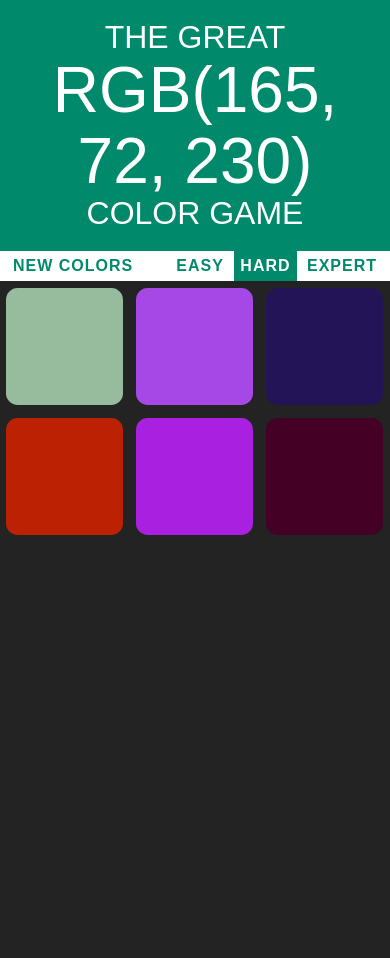
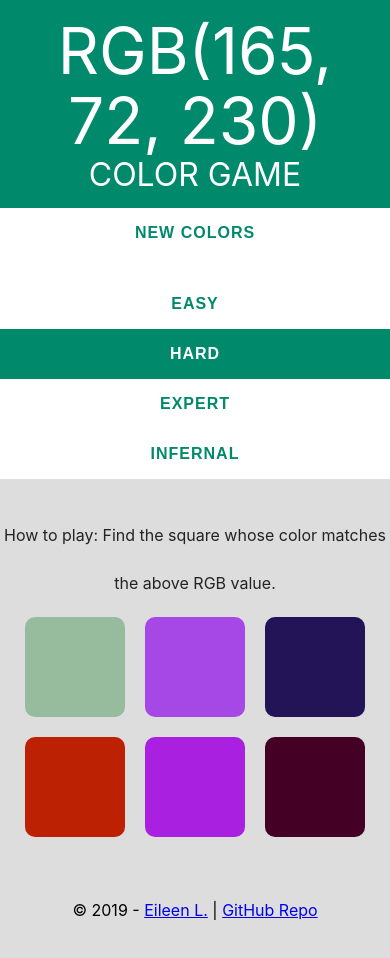
Before and after one commit to minteapixel/rgb-game, a plain HTML site: page index.html in a window 390 px wide. Before the commit the page ends 844 px from the top, so only its background shows below. Drawn offline with Linux system fonts and the light colour scheme.

Commit message:
Add infernal mode, made layout responsive

```diff
--- a/index.html
+++ b/index.html
@@ -2,27 +2,36 @@
 <html>
 <head>
 	<title>Color Game</title>
+	<meta charset="utf-8">
+  <meta name="viewport" content="width=device-width, initial-scale=1">
 	<link rel="stylesheet" type="text/css" href="styles.css">
 </head>
 <body>
-	<h1> The Great
-	<br>
+	<div class="root">
+		<div class="container container__header">
+			<h1>
 				<span id="colorDisplay">RGB</span>
 				<br>
-	Color Game</h1>
-
-<div id="stripe">
+				Color Game
+			</h1>
+		<div class="nav">
 				<button id="reset">New Colors</button>
 				<span>&nbsp; &nbsp; &nbsp;</span>
 				<button class="mode">Easy</button>
 				<button class="mode selected">Hard</button>
 				<button class="mode">Expert</button>
+				<button class="mode">Infernal</button>
+			</div>
 		</div>
 
-<div id="container">
-	<div id="message"></div>
 
-	<div id="container2">
+				<div class="container">
+					<div class="message">How to play: Find the square whose color matches the above RGB value.</div>
+					<div class="message message--red"></div>
+					<div class="grid">
+						<div class="square"></div>
+						<div class="square"></div>
+						<div class="square"></div>
 						<div class="square"></div>
 						<div class="square"></div>
 						<div class="square"></div>
@@ -33,7 +42,13 @@
 						<div class="square"></div>
 						<div class="square"></div>
 					</div>
+
+					<footer class="center"><p>&nbsp;</p><p>
+						&copy; 2019 - <a href="https://github.com/minteapixel/">Eileen L.</a> | <a href="https://github.com/minteapixel/rgb-game">GitHub Repo</a>
+					</p></footer>
 				</div>
+	</div>
+
 
 
 <script type="text/javascript" src="scripts.js"></script>
--- a/scripts.js
+++ b/scripts.js
@@ -2,11 +2,12 @@
 var colors = [];
 var numSquares = 6; // keeps track of difficulty and # of squares displayed on screen
 var pickedColor;
+var chances = 3; // keeps track of # of chances left
 
 //selectors
 var squares = document.querySelectorAll(".square");
 var colorDisplay = document.getElementById("colorDisplay");
-var messageDisplay = document.querySelector("#message");
+var messageDisplay = document.querySelector(".message--red");
 var h1 = document.querySelector("h1");
 var resetButton = document.querySelector("#reset");
 var modeButtons = document.querySelectorAll(".mode");
@@ -27,12 +28,12 @@ function setSquares() {
 			var clickedColor = this.style.backgroundColor;
 			console.log(clickedColor, pickedColor);
 			if(clickedColor === pickedColor) {
-				messageDisplay.textContent = "Correct!";
+				messageDisplay.textContent = "You got it!";
 				resetButton.textContent = "Play Again?"
 				h1.style.backgroundColor = clickedColor;
 				changeColors(clickedColor);
 			} else {
-				this.style.backgroundColor = "#232323";
+				this.style.backgroundColor = "#dddddd";
 				messageDisplay.textContent = "Try Again";
 			}
 		});
@@ -45,7 +46,8 @@ function setModeButtons() {
 		modeButtons[i].addEventListener("click",function() {
 			modeButtons[0].classList.remove("selected");
 			modeButtons[1].classList.remove("selected");
-			modeButtons[2].classList.remove("selected"); // remove this if it doesn't work
+			modeButtons[2].classList.remove("selected");
+			modeButtons[3].classList.remove("selected"); // remove this if it doesn't work
 			this.classList.add("selected");
 			// this.textContent === "Easy" ? numSquares = 3 : numSquares = 6;
 			switch(this.textContent) {
@@ -57,11 +59,14 @@ function setModeButtons() {
 					break;
 				case 'Expert':
 					numSquares = 9;
-					console.log("numSquares = " + numSquares);
+					break;
+				case 'Infernal':
+					numSquares = 12;
 					break;
 				default:
 					numSquares = 6;
 			}
+			console.log("numSquares = " + numSquares);
 			reset();
 		});
 	}
@@ -89,6 +94,11 @@ function reset() {
 		} else {
 			squares[i].style.display = "none";
 		}
+	}
+
+	// infernal mode here
+	if (numSquares > 9) {
+		infernalColor();
 	}
 }
 
@@ -122,3 +132,48 @@ function randomColor() {
 	var b = Math.floor(Math.random() * 256);
 	return "rgb(" + r + ", " + g +", " + b +")";
 }
+
+//===== FUNCTION - generate similar shades close to randomColor result
+function shadeRGBColor(color, percent) {
+  let f = color.split(",");
+  let t = percent < 0 ? 0 : 255;
+  let p = percent < 0 ? percent *-1 : percent;
+  let R=parseInt(f[0].slice(4));
+  let G=parseInt(f[1]);
+  let B=parseInt(f[2]);
+  return "rgb("+(Math.round((t-R)*p)+R)+","+(Math.round((t-G)*p)+G)+","+(Math.round((t-B)*p)+B)+")";
+}
+
+//===== FUNCTION - shuffles the order of elements in array
+const shuffle = (arr) => {
+  for (let i = arr.length - 1; i > 0; i--) {
+    const j = Math.floor(Math.random() * (i + 1));
+    [arr[i], arr[j]] = [arr[j], arr[i]];
+  }
+  return arr;
+}
+
+const infernalColor = () => {
+  let color1 = randomColor();
+  let colorArrayInfernal = [];
+  colorArrayInfernal.push(color1);
+  for (let i = -0.8; i < 0.8; i+=0.15) {
+    colorArrayInfernal.push(shadeRGBColor(color1, i));
+  };
+	shuffle(colorArrayInfernal);
+	pickedColor = color1;
+	console.log(colorArrayInfernal);
+	console.log("pickedColor", pickedColor);
+	colorDisplay.textContent = pickedColor;
+	resetButton.textContent = "New Colors";
+	messageDisplay.textContent = "";
+	h1.style.backgroundColor = "#008A6B";
+	for(i = 0; i < squares.length; i++) {
+		if(colorArrayInfernal[i]) {
+			squares[i].style.display = "block";
+			squares[i].style.backgroundColor = colorArrayInfernal[i];
+		} else {
+			squares[i].style.display = "none";
+		}
+	}
+}
--- a/styles.css
+++ b/styles.css
@@ -1,7 +1,8 @@
 body {
-	background-color: #232323;
+	background-color: #ddd;
+	font: 16px -apple-system, BlinkMacSystemFont, "Segoe UI", Roboto, Helvetica, Arial, sans-serif, "Apple Color Emoji", "Segoe UI Emoji", "Segoe UI Symbol";
+	line-height: 1.7;
 	margin: 0;
-	font-family: "Arial", sans-serif;
 }
 
 h1 {
@@ -12,29 +13,53 @@ h1 {
 	text-transform: uppercase;
 	background-color: #008A6B;
 	margin: 0;
-	padding: 20px 0;
+	padding: 1rem;
 }
 
-#container {
-	max-width: 600px;
+#root {
+	display: flex;
+	flex-direction: column;
+	justify-content: center;
+	align-items: center;
+	min-height: 100vh;
+}
+
+.center {
+	text-align: center;
+}
+
+.container {
+	padding-bottom: 2rem;
+}
+
+.container__header {
+	width: 100vw;
+}
+
+.container__grid {
+	width: 80vw;
 	margin: 0 auto;
 }
 
-#container2 {
-	margin: 0 auto;
+.caps {
+	text-transform: uppercase;
+	text-align: center;
 }
 
-#message {
-	color: #FFF;
+.message {
+	color: #232323;
 	line-height: 3em;
-	font-weight: bold;
 	margin: 0 auto;
 	text-align: center;
 }
 
-#stripe {
-	background-color: white;
-	height: 30px;
+.message--red {
+	font-weight: bold;
+	color: #ef5656;
+}
+
+.nav {
+	background-color: #fff;
 	text-align: center;
 }
 
@@ -43,15 +68,29 @@ h1 {
 }
 
 .square {
-	width: 30%;
-	background: purple;
-	padding-bottom: 30%;
-	float: left;
-	margin: 1.66%;
 	border-radius: 10%;
+	margin: 10px;
+	background-color: #5f7d8e;
+	font-size: 16px;
+	cursor: pointer;
+	color: #fff;
+	width: 33vw;
+	height: 33vw;
+	max-width: 100px;
+	max-height: 100px;
 	transition: background 0.6s;
 	-webkit-transition: background 0.6s;
 	-moz-transition: background 0.6s;
+}
+
+.grid {
+	/* display: grid;
+	grid-template-columns: repeat(3, 1fr);
+	grid-gap: 20px;
+	justify-items: center; */
+	display: flex;
+	flex-wrap: wrap;
+	justify-content: center;
 }
 
 .selected {
@@ -59,7 +98,7 @@ h1 {
 	color: white;
 }
 
-button {
+button { /* nav buttons */
 	color: #008A6B;
 	border: none;
 	background: none;
@@ -77,3 +116,21 @@ button:hover {
 	color: white;
 	background-color: #008A6B;
 }
+
+/* MOBILE SCREENS */
+@media screen and (max-width: 768px) {
+	body {
+		line-height: 1.3;
+	}
+	.container {
+		/* width: 80vw;
+		padding: 0 1.2rem; */
+	}
+	.nav {
+		display: flex;
+		flex-direction: column;
+	}
+	button {
+		padding: 1rem;
+	}
+}
```
Lines whose indentation alone changed are shown as unchanged.
